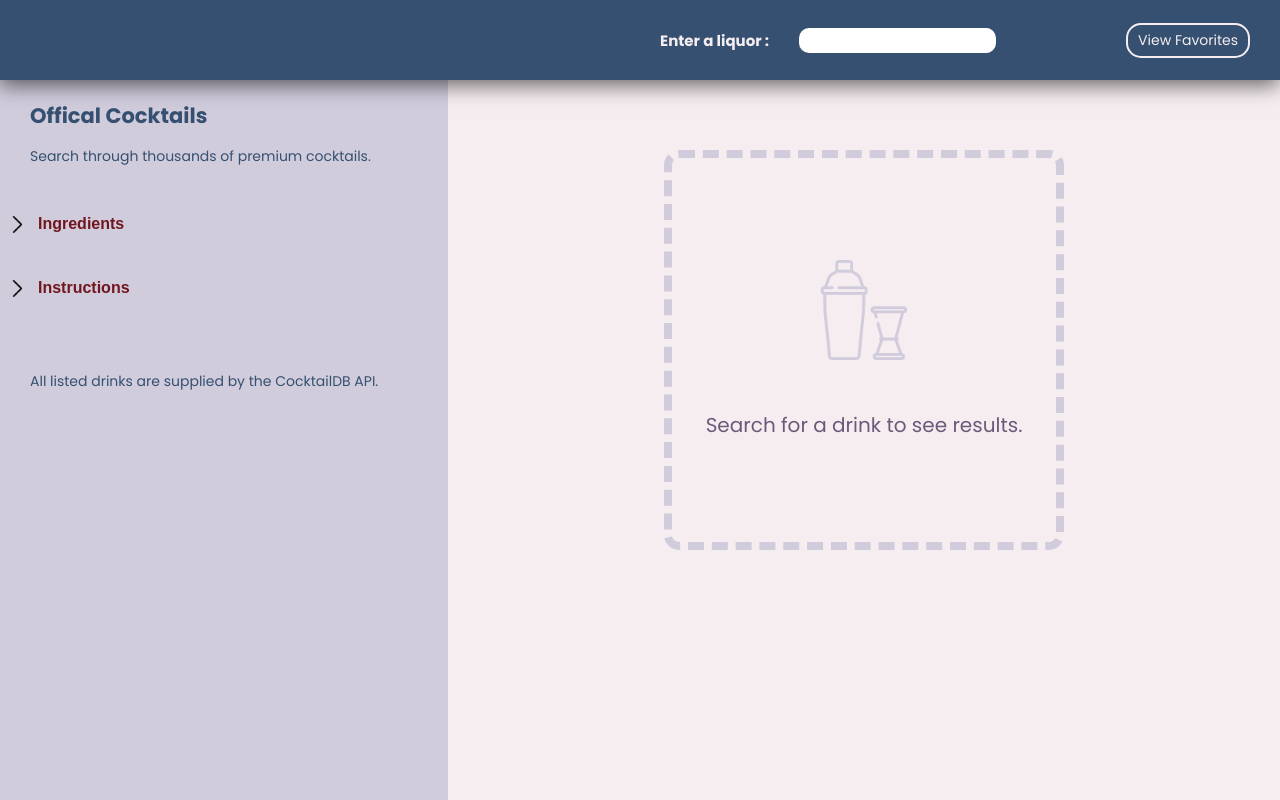
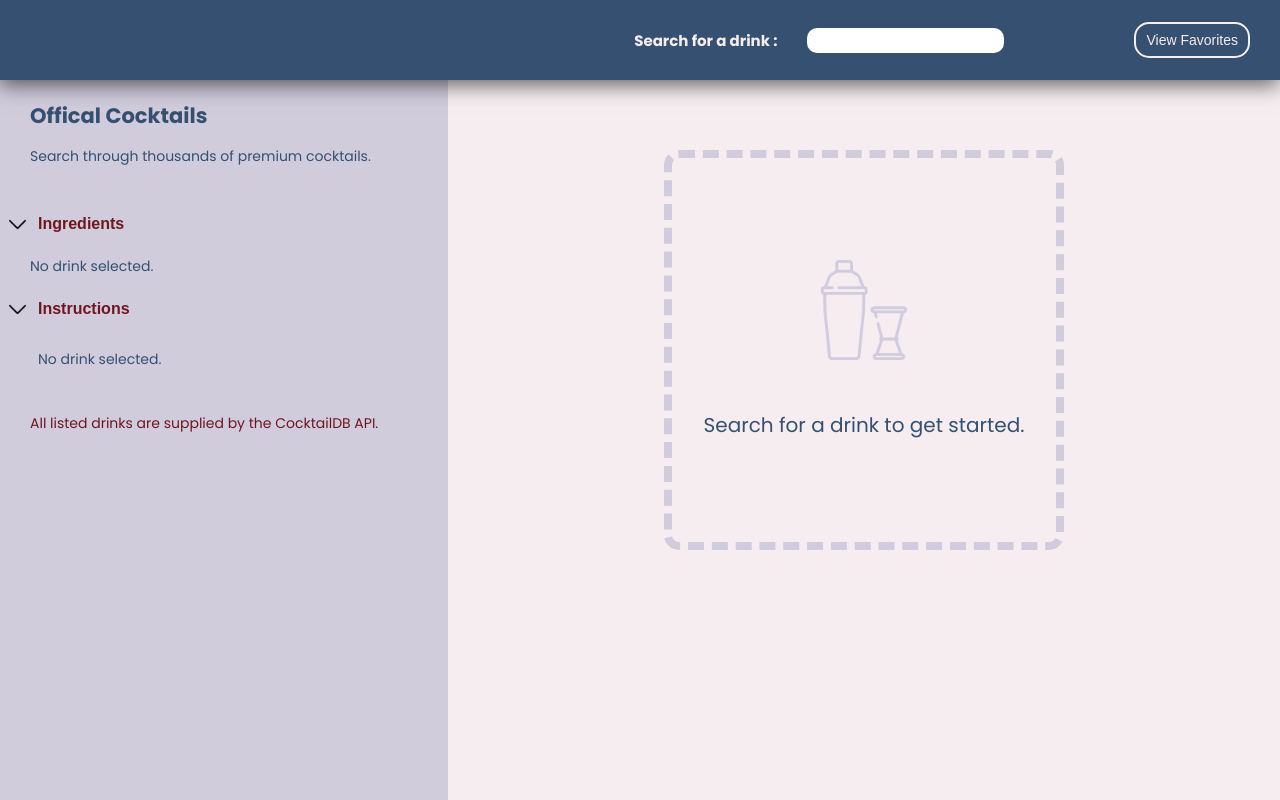
Before and after one commit to Echophase44/cocktail_app, a React (Vite) app in the folder client/: page / in a window 1280 px wide. Built offline with nearby package versions, Linux system fonts and the light colour scheme; a web font is replaced by a local one.

Commit message:
Some minor css changes to a few things. View Favorites button now opens to show an empty display and you can toggle between the views. Searching for a drink closes the view to go right into showing restuls.

```diff
--- a/client/src/App.jsx
+++ b/client/src/App.jsx
@@ -12,10 +12,13 @@ function App() {
   const [ingredients, setIngredients] = useState([])
   const [measurements, setMeasurements] = useState([])
   const [instructions, setInstructions] = useState([])
+  const [favoriteDrinks, setFavoriteDrinks] = useState([])
+  const [viewFavorites, setViewFavorites] = useState({viewState: false})
 
   function handleSearch(e) {
     if(e.key === "Enter") {
       setSearchParam(e.target.value)
+      setViewFavorites({viewState: false})
     }
   }
 
@@ -91,6 +94,13 @@ function App() {
     setSelectedDrink(searchResults.drinks[index])
   }
 
+  function toggleFavoritesView(){
+    setViewFavorites(prevState => ({
+      ...prevState,
+      viewState: !prevState.viewState
+    }))
+  }
+
   return (
     <>
       <Home
@@ -102,6 +112,9 @@ function App() {
         ingredients = {ingredients}
         measurements = {measurements}
         instructions = {instructions}
+        favoriteDrinks = {favoriteDrinks}
+        viewFavorites = {viewFavorites}
+        toggleFavoritesView = {toggleFavoritesView}
       />
     </>
   )
--- a/client/src/Pages/Home.jsx
+++ b/client/src/Pages/Home.jsx
@@ -4,12 +4,13 @@ import Navbar from "../components/Navbar"
 import Display from "../components/Display"
 
 function Home(props) {
-  const { searchResults, handleSearch, currentQuotes, selectDrink, selectedDrink, ingredients, instructions, measurements } = props
+  const { searchResults, handleSearch, currentQuotes, selectDrink, selectedDrink, ingredients, instructions, measurements, viewFavorites, toggleFavoritesView, favoriteDrinks } = props
 
   return (
     <>
       <Navbar
         handleSearch = {handleSearch}
+        toggleFavoritesView = {toggleFavoritesView}
       />
       <div className="home_container">
         <Sidebar
@@ -22,6 +23,8 @@ function Home(props) {
           searchResults = {searchResults}
           currentQuotes = {currentQuotes}
           selectDrink = {selectDrink}
+          viewFavorites = {viewFavorites}
+          favoriteDrinks = {favoriteDrinks}
         />
       </div>
     </>
--- a/client/src/components/Display.jsx
+++ b/client/src/components/Display.jsx
@@ -3,7 +3,7 @@ import shaker from '../assets/shaker.png'
 import '../styles/display.css'
 
 function Display(props) {
-  const { searchResults, currentQuotes, selectDrink } = props
+  const { searchResults, currentQuotes, selectDrink, viewFavorites, favoriteDrinks } = props
 
     const drinkImages = searchResults.drinks?.map((element, index) => (
       <div key={index} className='display_cardContainer' onClick={() => selectDrink(index)}>
@@ -14,24 +14,33 @@ function Display(props) {
       </div>
     ))
 
-  return (
-    <section className='display_main'>
+  return (<>
+    {!viewFavorites.viewState && <section className='display_main'>
 
       {Object.keys(searchResults).length === 0 && <div className='display_empty'>
         <img src={shaker} alt="Drink shaker" />
-        <p>Search for a drink to see results.</p>
+        <p>Search for a drink to get started.</p>
       </div> }
 
       {searchResults.drinks?.length >= 1 && <div className='display_allCards'>
         {drinkImages}
       </div>}
 
-      {searchResults.drinks === null && <div className='display_noResults'>
+      {searchResults.drinks === null && <div className='display_empty dark'>
+      <img src={shaker} alt="Drink shaker" />
       <p>No results found!</p>
-      <p>Try searching for something else!</p>
       </div>}
 
-    </section>
+    </section>}
+
+    {viewFavorites.viewState &&
+      <section className='display_main'>
+        {favoriteDrinks.length === 0 && <div className='display_empty dark'>
+          <img src={shaker} alt="Drink shaker"/>
+          <p>No favorites in your collection.</p>
+        </div>}
+      </section>}
+    </>
   )
 }
 
--- a/client/src/components/Navbar.jsx
+++ b/client/src/components/Navbar.jsx
@@ -2,16 +2,16 @@ import React from "react";
 import '../styles/navbar.css'
 
 function Navbar(props) {
-  const { handleSearch } = props
+  const { handleSearch, toggleFavoritesView } = props
 
   return(
     <header className="navbar_container">
       <nav className="navbar_content">
         <div></div>
         <div className="navbar_rightSide">
-          <h1>Enter a liquor :</h1>
+          <h1>Search for a drink :</h1>
           <input type="text" name="search" id="search" onKeyDown={handleSearch}/>
-          <a className="navbar_favorites" href="">View Favorites</a>
+          <button className="navbar_favorites" onClick={() => toggleFavoritesView()}>View Favorites</button>
         </div>
       </nav>
     </header>
--- a/client/src/components/Sidebar.jsx
+++ b/client/src/components/Sidebar.jsx
@@ -3,21 +3,21 @@ import '../styles/sidebar.css'
 
 function Sidebar(props) {
   const { ingredients, instructions, measurements } = props
-  const [ panels, setPanels ]= useState({ingredientsPanel: false, instructionsPanel: false})
+  const [ panels, setPanels ]= useState({ingredientsPanel: true, instructionsPanel: true})
 
 
 
 
-  const currentIngredients = ingredients.map((element) => (
-    <li className="sidebar_ingredient">{element}</li>
+  const currentIngredients = ingredients.map((element, index) => (
+    <li key={index} className="sidebar_ingredient">{element}</li>
   ))
 
-  const currentMeasurements = measurements.map((element) => (
-    <li className="sidebar_measurement">{element}</li>
+  const currentMeasurements = measurements.map((element, index) => (
+    <li key={index} className="sidebar_measurement">{element}</li>
   ))
 
   const currentInstructions = instructions.map((element, index) => (
-    <span>{index + 1}. {element}</span>
+    <span key={index}>{index + 1}. {element}</span>
   ))
 
   function toggleIngredientsView(){
--- a/client/src/styles/display.css
+++ b/client/src/styles/display.css
@@ -20,16 +20,16 @@
   border-radius: 15px;
 }
 
-.display_empty > img{
+.display_empty > img, .display_noResults > img{
   height: 100px;
   width: auto;
   filter: invert(90%) sepia(13%) saturate(194%) hue-rotate(217deg) brightness(92%) contrast(88%);
 }
 
-.display_empty > p, .display_noResults > p{
+.display_empty > p{
   padding-top: 50px;
   font-size: 2rem;
-  color: var(--purple);
+  color: var(--blue);
 }
 
 .display_allCards{
@@ -85,6 +85,14 @@
   opacity: 0.5;
 }
 
-.display_noResults{
-  border: 8px dashed var(--red);
+.display_empty.dark{
+  border: 8px dashed var(--blue);
 }
+
+.display_empty.dark > img{
+  filter: invert(27%) sepia(6%) saturate(3691%) hue-rotate(173deg) brightness(102%) contrast(91%);
+}
+
+.display_emptyFavorites{
+
+}
--- a/client/src/styles/navbar.css
+++ b/client/src/styles/navbar.css
@@ -36,8 +36,9 @@
 .navbar_favorites{
   margin: 0px 30px 0px 100px;
   border: 2px solid var(--primary);
-  padding: 5px 10px;
+  padding: 8px 10px;
   color: var(--primary);
+  background-color: var(--blue);
   font-size: 1.4rem;
   border-radius: 15px;
 }
--- a/client/src/styles/sidebar.css
+++ b/client/src/styles/sidebar.css
@@ -90,4 +90,5 @@ transition: 0.2s;
 
 .sidebar_note{
   padding-top: 20px;
+  color: var(--red);
 }
```
